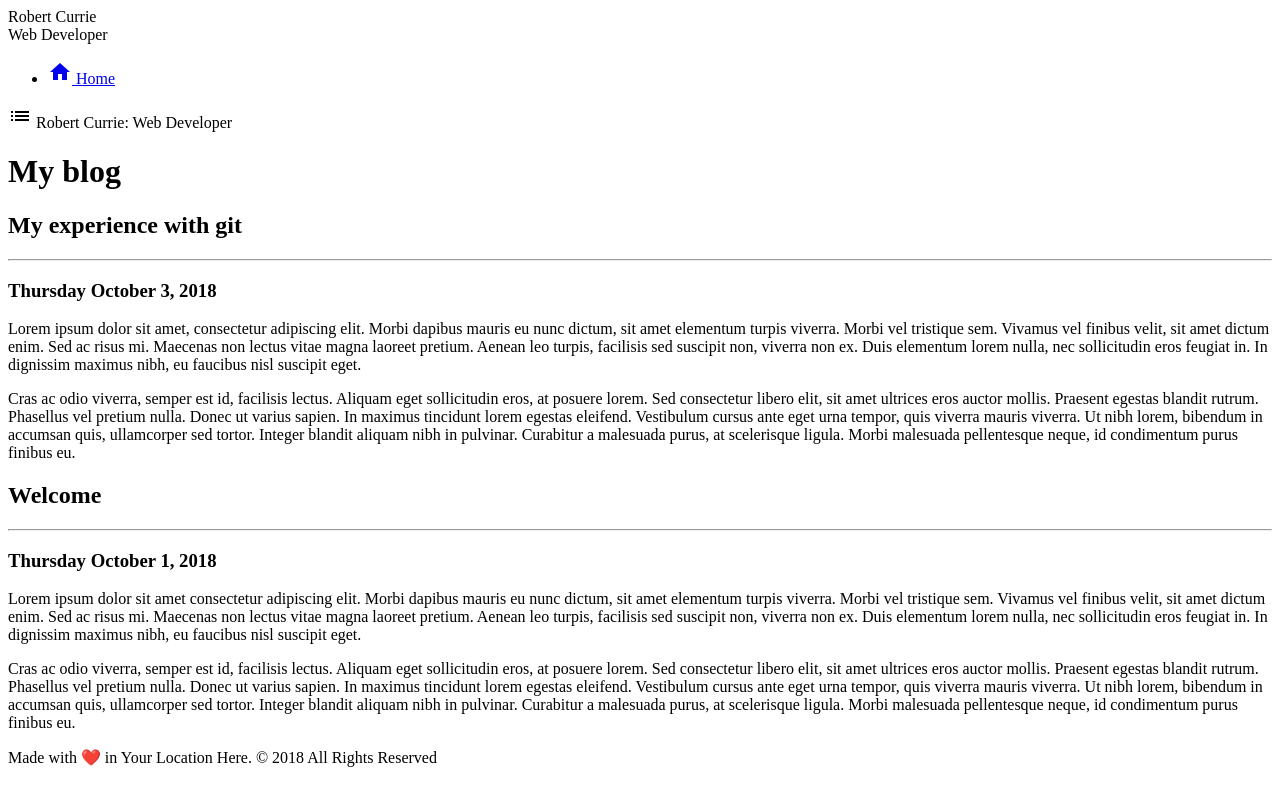
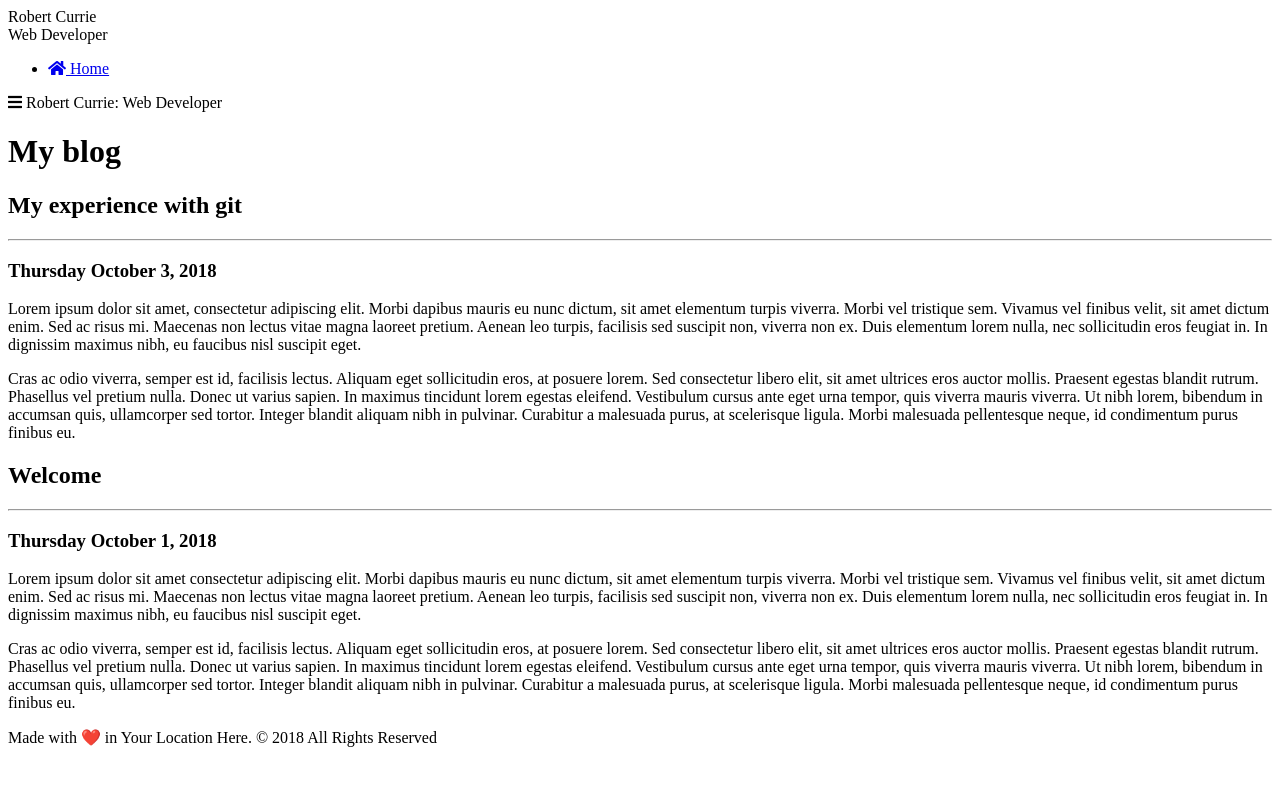
Before and after one commit to R-Currie/personal-blog, a plain HTML site: page index.html in a window 1280 px wide. Drawn offline with Linux system fonts and the light colour scheme.

Commit message:
Add font awesome icons

```diff
--- a/index.html
+++ b/index.html
@@ -5,6 +5,7 @@
   <meta name="viewport" content="width=device-width, initial-scale=1.0">
   <meta http-equiv="X-UA-Compatible" content="ie=edge">
   <link href="https://fonts.googleapis.com/icon?family=Material+Icons" rel="stylesheet">
+  <link rel="stylesheet" href="https://use.fontawesome.com/releases/v5.4.1/css/all.css">
   <title>Robert Currie - Web Developer</title>
 </head>
 <body>
@@ -14,21 +15,14 @@
                 <div class="site-header">Robert Currie</div>
                 <div class="site-subheader">Web Developer</div>
                 <ul class="site-navigation">
-                    <li>
-                        <a href="index.html">
-                            <i class="material-icons">home</i>
-                            Home
-                        </a>
-                    </li>
+                    <li><a href="index.html"><i class="fas fa-home"></i> Home</a></li>
                 </ul>
             </nav>
 
             <main>
                 <div class="menu">
                     <div class="menu-icon" id="sidebarCollapse">
-                        <i class="material-icons">
-                            list
-                        </i>
+                        <i class="fas fa-bars"></i>
                         <span class="mobile-header">Robert Currie: Web Developer</span>
                     </div>
                 </div>
```
